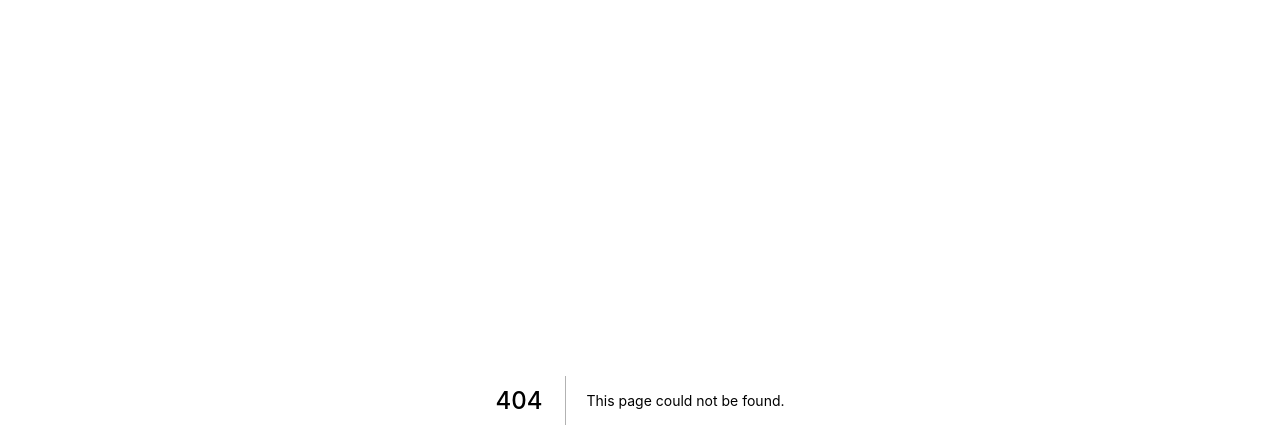
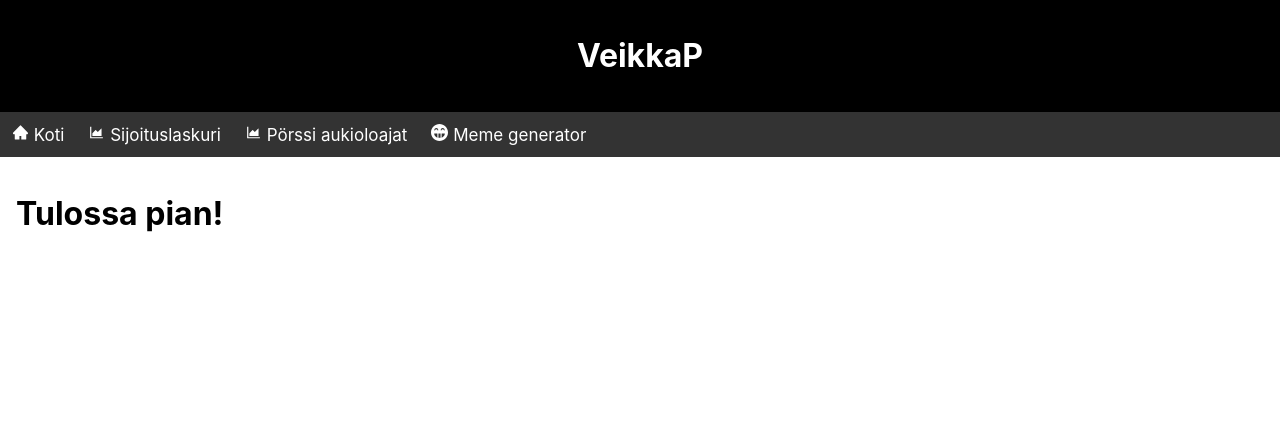
Before and after one commit to Iiigorriii/reactnettisivut, a Next.js app: page /meme-generator in a window 1280 px wide. Before the commit this address had no page. Shown: the top 448 px of the page. Built offline with nearby package versions, Linux system fonts and the light colour scheme.

Commit message:
Create index.js

```diff
--- /dev/null
+++ b/pages/meme-generator/index.js
@@ -0,0 +1,9 @@
+import { Layout } from "../../components/Layout";
+
+const memegenerator = () => (
+  <Layout>
+    <h1> Tulossa pian!</h1>
+  </Layout>
+);
+
+export default memegenerator;
```
